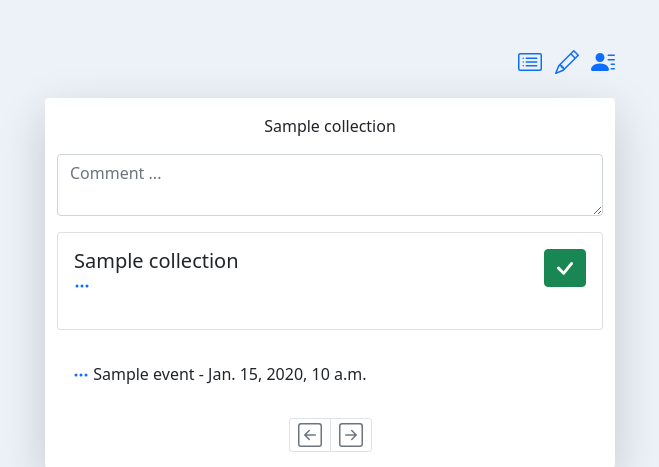
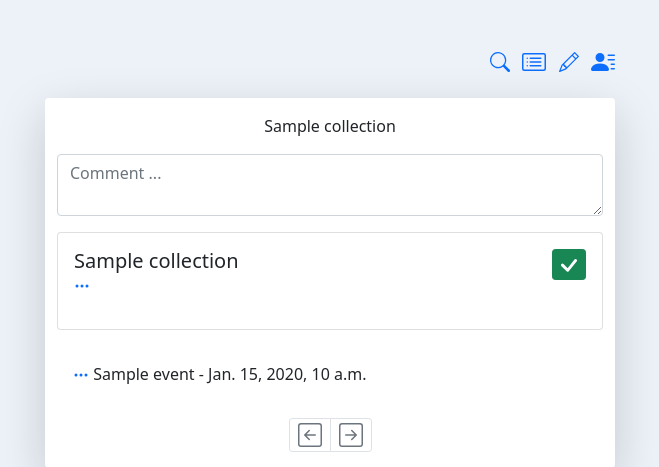
Before and after one commit to Tiny-Tiny-App/tinytinylog, a Django app: template log/templates/collection_detail.html in a window 1280 px wide. Shown: the top 467 px of the page, without its empty margins (310-969 px from the left). Run offline with Django 3.2, Linux system fonts and the light colour scheme; tables that the repository leaves empty hold one stand-in row (values such as "Sample post"); the template is opened without the code that fills it: values that come from a table or form of the project are taken from there, most other values are stand-ins (such as "Sample title", 1, 10 or a date in 2020); some libraries are stand-ins or nearby versions.

Commit message:
reduce size of icons and add search icon to nav

```diff
--- a/log/templates/collection_detail.html
+++ b/log/templates/collection_detail.html
@@ -13,6 +13,15 @@
 			<p class="float-end">
 
 
+<a class="text-decoration-none" href="#">
+<svg xmlns="http://www.w3.org/2000/svg" width="20" height="20" fill="currentColor" class="bi bi-search" viewBox="0 0 16 16">
+  <path d="M11.742 10.344a6.5 6.5 0 1 0-1.397 1.398h-.001c.03.04.062.078.098.115l3.85 3.85a1 1 0 0 0 1.415-1.414l-3.85-3.85a1.007 1.007 0 0 0-.115-.1zM12 6.5a5.5 5.5 0 1 1-11 0 5.5 5.5 0 0 1 11 0z"/>
+</svg>
+</a>
+&nbsp;
+
+
+
 <a class="text-decoration-none" href="{% url 'log_collections' %}">
 <svg xmlns="http://www.w3.org/2000/svg" width="24" height="24" fill="currentColor" class="bi bi-card-list" viewBox="0 0 16 16">
   <title>Collections</title>
@@ -23,7 +32,7 @@
 &nbsp;
 
 			<a class="text-decoration-none" href="{% url 'log_collection_update' slug=collection.slug pk=collection.pk %}">
-<svg xmlns="http://www.w3.org/2000/svg" width="24" height="24" fill="currentColor" class="bi bi-pencil" viewBox="0 0 16 16">
+<svg xmlns="http://www.w3.org/2000/svg" width="20" height="20" fill="currentColor" class="bi bi-pencil" viewBox="0 0 16 16">
 	  <title>Update collection</title>
   <path d="M12.146.146a.5.5 0 0 1 .708 0l3 3a.5.5 0 0 1 0 .708l-10 10a.5.5 0 0 1-.168.11l-5 2a.5.5 0 0 1-.65-.65l2-5a.5.5 0 0 1 .11-.168l10-10zM11.207 2.5 13.5 4.793 14.793 3.5 12.5 1.207 11.207 2.5zm1.586 3L10.5 3.207 4 9.707V10h.5a.5.5 0 0 1 .5.5v.5h.5a.5.5 0 0 1 .5.5v.5h.293l6.5-6.5zm-9.761 5.175-.106.106-1.528 3.821 3.821-1.528.106-.106A.5.5 0 0 1 5 12.5V12h-.5a.5.5 0 0 1-.5-.5V11h-.5a.5.5 0 0 1-.468-.325z"/>
 </svg></a>
@@ -88,7 +97,7 @@
 
 											</div>
 											<div class="col-4">
-													<button class="btn btn-success float-end" hx-post="{% url 'log_collection_item_event_create' pk=item.id %}" hx-include="[name='comment']" hx-headers='{"X-CSRFToken": "{{ csrf_token }}"}'>
+													<button class="btn btn-sm btn-success float-end" hx-post="{% url 'log_collection_item_event_create' pk=item.id %}" hx-include="[name='comment']" hx-headers='{"X-CSRFToken": "{{ csrf_token }}"}'>
 
 													<svg xmlns="http://www.w3.org/2000/svg" width="16" height="16" fill="currentColor" class="bi bi-check-lg" viewBox="0 0 16 16">
 													  <path d="M13.485 1.431a1.473 1.473 0 0 1 2.104 2.062l-7.84 9.801a1.473 1.473 0 0 1-2.12.04L.431 8.138a1.473 1.473 0 0 1 2.084-2.083l4.111 4.112 6.82-8.69a.486.486 0 0 1 .04-.045z"/>
```
